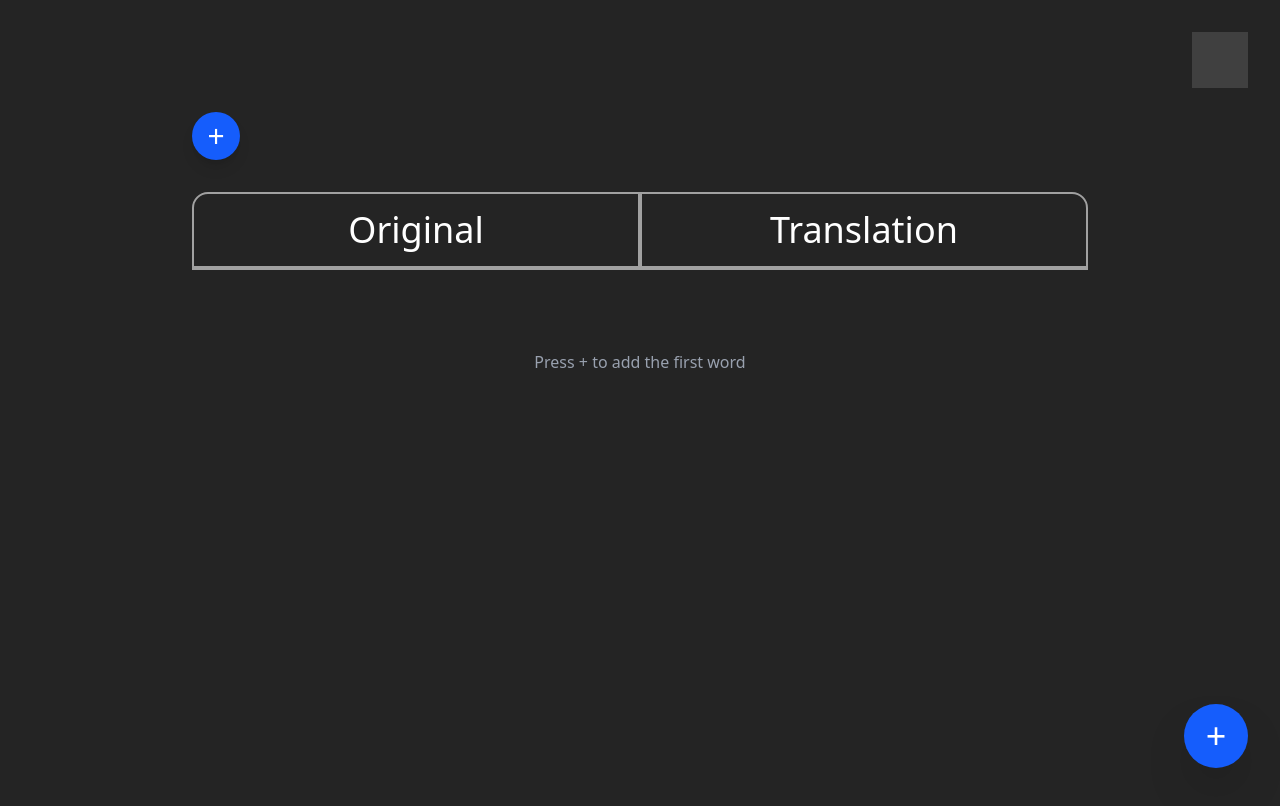
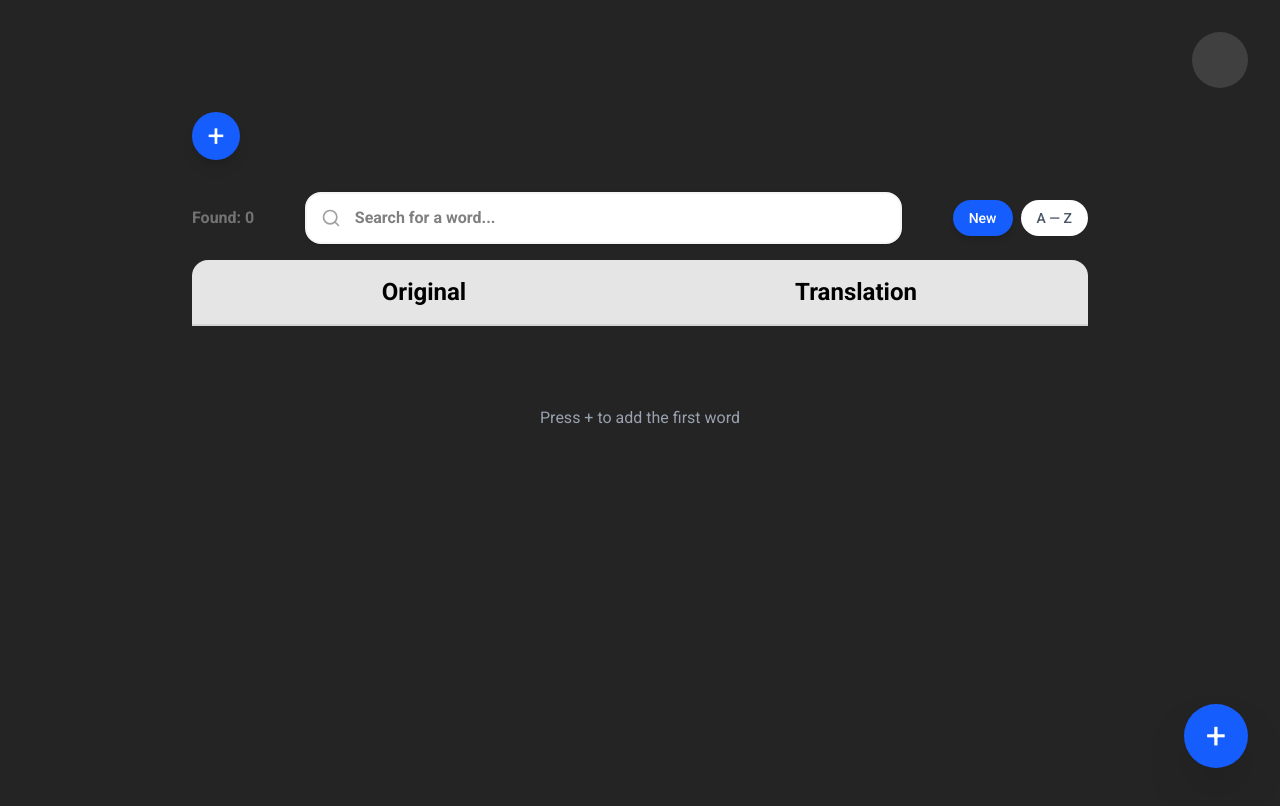
Before and after one commit to K1RSHh/note-of-words, a React (Vite) app: page / in a window 1280 px wide. Shown: the top 806 px of the page. Built offline with nearby package versions, Linux system fonts and the light colour scheme.

Commit message:
Update: useStore, WordList

```diff
--- a/index.html
+++ b/index.html
@@ -4,6 +4,12 @@
     <meta charset="UTF-8" />
     <link rel="icon" type="image/svg+xml" href="/vite.svg" />
     <meta name="viewport" content="width=device-width, initial-scale=1.0" />
+    <link rel="preconnect" href="https://fonts.googleapis.com" />
+    <link rel="preconnect" href="https://fonts.gstatic.com" crossorigin />
+    <link
+      href="https://fonts.googleapis.com/css2?family=Roboto:ital,wght@0,100..900;1,100..900&display=swap"
+      rel="stylesheet"
+    />
     <title>note-of-words</title>
   </head>
   <body>
--- a/package.json
+++ b/package.json
@@ -11,9 +11,12 @@
   },
   "dependencies": {
     "@tailwindcss/vite": "^4.2.1",
+    "firebase": "^12.10.0",
+    "lucide-react": "^0.577.0",
     "motion": "^12.35.1",
     "react": "^19.2.0",
     "react-dom": "^19.2.0",
+    "react-hot-toast": "^2.6.0",
     "react-router-dom": "^7.13.1",
     "tailwindcss": "^4.2.1",
     "zustand": "^5.0.11"
--- a/src/App.tsx
+++ b/src/App.tsx
@@ -1,12 +1,14 @@
 import "./App.css";
 import Main from "./components/Main";
 import Home from "./page/Home";
+import { Toaster } from "react-hot-toast";
 
 function App() {
   return (
     <div>
       <Home />
       <Main />
+      <Toaster position="bottom-left" reverseOrder={false} />
     </div>
   );
 }
--- a/src/components/AddWordForm.tsx
+++ b/src/components/AddWordForm.tsx
@@ -49,7 +49,7 @@ const AddWordForm = ({ onClose }: AddWordFormProps) => {
           type="text"
           value={original}
           onChange={(e) => setOriginal(e.target.value)}
-          placeholder="Слово англійською"
+          placeholder="Original word"
           className="px-4 py-3 border-2 bg-white text-black placeholder-neutral-500 border-gray-100 rounded-xl focus:border-blue-500 focus:outline-none transition-all"
         />
 
@@ -57,7 +57,7 @@ const AddWordForm = ({ onClose }: AddWordFormProps) => {
           type="text"
           value={translation}
           onChange={(e) => setTranslation(e.target.value)}
-          placeholder="Переклад"
+          placeholder="Translation"
           className="px-4 py-3 border-2 bg-white text-black placeholder-neutral-500 border-white rounded-xl focus:border-blue-500 focus:outline-none transition-all"
         />
 
--- a/src/components/Header.tsx
+++ b/src/components/Header.tsx
@@ -2,7 +2,7 @@ function Header() {
   return (
     <div className="w-full flex justify-end">
       <div>
-        <div className="w-14 h-14 bg-neutral-700 "></div>
+        <div className="w-14 h-14 bg-neutral-700 rounded-4xl overflow-hidden"></div>
       </div>
     </div>
   );
--- /dev/null
+++ b/src/components/WordFilters.tsx
@@ -0,0 +1,37 @@
+import useWordStore from "../store/WordStore";
+import { motion } from "motion/react";
+
+const WordFilters = () => {
+  const { sortType, setSortType } = useWordStore();
+
+  return (
+    <div className="flex gap-2 justify-center">
+      <motion.button
+        whileHover={{ scale: 1.1 }}
+        whileTap={{ scale: 0.9 }}
+        onClick={() => setSortType("latest")}
+        className={`px-4 py-2 cursor-pointer rounded-full text-sm font-medium ${
+          sortType === "latest"
+            ? "bg-blue-600 text-white shadow-md"
+            : "bg-white text-gray-600 hover:bg-gray-100"
+        }`}
+      >
+        New
+      </motion.button>
+      <motion.button
+        whileHover={{ scale: 1.1 }}
+        whileTap={{ scale: 0.9 }}
+        onClick={() => setSortType("alphabet")}
+        className={`px-4 py-2 cursor-pointer rounded-full text-sm font-medium ${
+          sortType === "alphabet"
+            ? "bg-blue-600 text-white shadow-md"
+            : "bg-white text-gray-600 hover:bg-gray-100"
+        }`}
+      >
+        A — Z
+      </motion.button>
+    </div>
+  );
+};
+
+export default WordFilters;
--- a/src/components/WordList.tsx
+++ b/src/components/WordList.tsx
@@ -1,29 +1,83 @@
 import useWordStore from "../store/WordStore";
+import { motion, AnimatePresence } from "motion/react";
+import { Trash2, Search } from "lucide-react";
+import WordFilters from "./WordFilters";
+
 
 function WordList() {
-  const words = useWordStore((state) => state.words);
+  const { words, removeWord, sortType, searchTerm, setSearchTerm } =
+    useWordStore();
+
+  // 1. Filtering: we check both the original and the translation
+  const filteredWords = words.filter(
+    (word) =>
+      word.original.toLowerCase().includes(searchTerm.toLowerCase()) ||
+      word.translation.toLowerCase().includes(searchTerm.toLowerCase()),
+  );
+
+  // 2. Sorting an already filtered list
+  const sortedWords = [...filteredWords].sort((a, b) => {
+    if (sortType === "alphabet") return a.original.localeCompare(b.original);
+    return b.createdAt - a.createdAt;
+  });
 
   return (
-    <div className="flex">
-      <div className="w-1/2 border-2 rounded-tl-2xl border-neutral-400">
-        <p className="p-4 text-white text-4xl border-b-2 border-neutral-400">
-          Original
-        </p>
-        {words.map((word) => (
-          <div className="border-b-2 border-neutral-400 p-2">
-            <p className="text-white">{word.original}</p>
-          </div>
-        ))}
+    <div className="flex flex-col">
+      {/* Search field */}
+
+      <div className="flex justify-between items-center mb-4 font-bold">
+        <p className="text-neutral-500">Found: {sortedWords.length}</p>
+        <div className="w-2/3 relative">
+          <Search
+            className="absolute left-4 top-1/2 -translate-y-1/2 text-neutral-400"
+            size={20}
+          />
+          <input
+            type="text"
+            placeholder="Search for a word..."
+            value={searchTerm}
+            onChange={(e) => setSearchTerm(e.target.value)}
+            className="w-full pl-12 pr-4 py-3 bg-white border-2 border-neutral-100 rounded-2xl focus:border-blue-500 outline-none transition-all text-black shadow-sm"
+          />
+        </div>
+        <WordFilters />
       </div>
-      <div className="w-1/2 border-2 rounded-tr-2xl border-neutral-400">
-        <p className="p-4 text-4xl text-white border-b-2 border-neutral-400">
-          Translation
-        </p>
-        {words.map((word) => (
-          <div className="border-b-2 border-neutral-400 p-2">
-            <p className="text-white">{word.translation}</p>
-          </div>
-        ))}
+
+      {/* Table header */}
+      <div className="flex text-2xl font-bold p-4 bg-neutral-200 rounded-t-2xl text-black border-b-2 border-neutral-300">
+        <p className="w-1/2">Original</p>
+        <p className="w-1/2">Translation</p>
+      </div>
+
+      <div className="flex flex-col bg-neutral-100 shadow-xl rounded-b-2xl overflow-hidden">
+        <AnimatePresence mode="popLayout">
+          {sortedWords.map((word) => (
+            <motion.div
+              key={word.id}
+              layout
+              initial={{ opacity: 0, x: -20 }}
+              animate={{ opacity: 1, x: 0 }}
+              exit={{ opacity: 0, scale: 0.95 }}
+              transition={{ duration: 0.2 }}
+              className="text-black text-xl flex border-b border-neutral-200 h-full text-center bg-white hover:bg-blue-50 transition-colors"
+            >
+              <div className="w-1/2 border-r overflow-hidden border-neutral-200 p-4">
+                {word.original}
+              </div>
+              <div className="w-1/2 overflow-hidden relative p-4 flex items-center justify-center">
+                {word.translation}
+                <motion.button
+                  whileHover={{ scale: 1.2, rotate: 9 }}
+                  whileTap={{ scale: 0.8 }}
+                  onClick={() => removeWord(word.id)}
+                  className="absolute right-4 cursor-pointer text-neutral-300 hover:text-red-500 transition-colors"
+                >
+                  <Trash2 size={20} />
+                </motion.button>
+              </div>
+            </motion.div>
+          ))}
+        </AnimatePresence>
       </div>
     </div>
   );
--- /dev/null
+++ b/src/firebase.ts
@@ -0,0 +1,19 @@
+// Import the functions you need from the SDKs you need
+import { initializeApp } from "firebase/app";
+import { getAuth } from "firebase/auth";
+import { getFirestore } from "firebase/firestore";
+
+// Your web app's Firebase configuration
+const firebaseConfig = {
+  apiKey: "AIzaSyCilAoQHP-B3aaUW697nTe6IRf3bFdlPNM",
+  authDomain: "node-of-words.firebaseapp.com",
+  projectId: "node-of-words",
+  storageBucket: "node-of-words.firebasestorage.app",
+  messagingSenderId: "101091206196",
+  appId: "1:101091206196:web:81d32e49dc24a17ad6d661",
+};
+
+// Initialize Firebase
+const app = initializeApp(firebaseConfig);
+export const auth = getAuth(app);
+export const db = getFirestore(app);
--- a/src/index.css
+++ b/src/index.css
@@ -1,7 +1,7 @@
 @import "tailwindcss";
 
 :root {
-  font-family: system-ui, Avenir, Helvetica, Arial, sans-serif;
+  font-family: "Roboto", sans-serif;
   line-height: 1.5;
   font-weight: 400;
 
--- a/src/store/WordStore.ts
+++ b/src/store/WordStore.ts
@@ -1,4 +1,6 @@
 import { create } from "zustand";
+import { persist } from "zustand/middleware";
+import { toast } from "react-hot-toast";
 
 export interface IWord {
   id: string;
@@ -10,21 +12,65 @@ export interface IWord {
   tags?: string[];
 }
 
+type SortType = "latest" | "alphabet";
+
 interface WordState {
   words: IWord[];
+  removeWord: (id: string) => void;
+  sortType: SortType;
+  searchTerm: string;
+  setSearchTerm: (term: string) => void;
   addWord: (newWord: IWord) => void;
+  setSortType: (type: SortType) => void;
   clearWords: () => void;
 }
 
-const useWordStore = create<WordState>((set) => ({
-  words: [],
+const useWordStore = create<WordState>()(
+  persist(
+    (set, get) => ({
+      words: [],
+      sortType: "latest",
+      searchTerm: "",
 
-  addWord: (newWord) =>
-    set((state) => ({
-      words: [newWord, ...state.words],
-    })),
+      addWord: (newWord) => {
+        const isDuplicate = get().words.some(
+          (word) =>
+            word.original.toLowerCase() === newWord.original.toLowerCase(),
+        );
 
-  clearWords: () => set({ words: [] }),
-}));
+        if (isDuplicate) {
+          toast.error(`"${newWord.original}" already on the list`, {
+            style: {
+              borderRadius: "12px",
+              background: "#333",
+              color: "#fff",
+            },
+          });
+          return;
+        }
+
+        set((state) => ({
+          words: [newWord, ...state.words],
+        }));
+
+        toast.success("Word added!");
+      },
+
+      setSearchTerm: (term) => set({ searchTerm: term }),
+
+      removeWord: (id) => {
+        set({ words: get().words.filter((word) => word.id !== id) });
+        toast.success("Word deleted");
+      },
+
+      setSortType: (type) => set({ sortType: type }),
+
+      clearWords: () => set({ words: [] }),
+    }),
+    {
+      name: "words-storage",
+    },
+  ),
+);
 
 export default useWordStore;
```
Also changed, not shown: src/types/type.ts (added), 1 other file (tests, documents, lock files or other folders).
